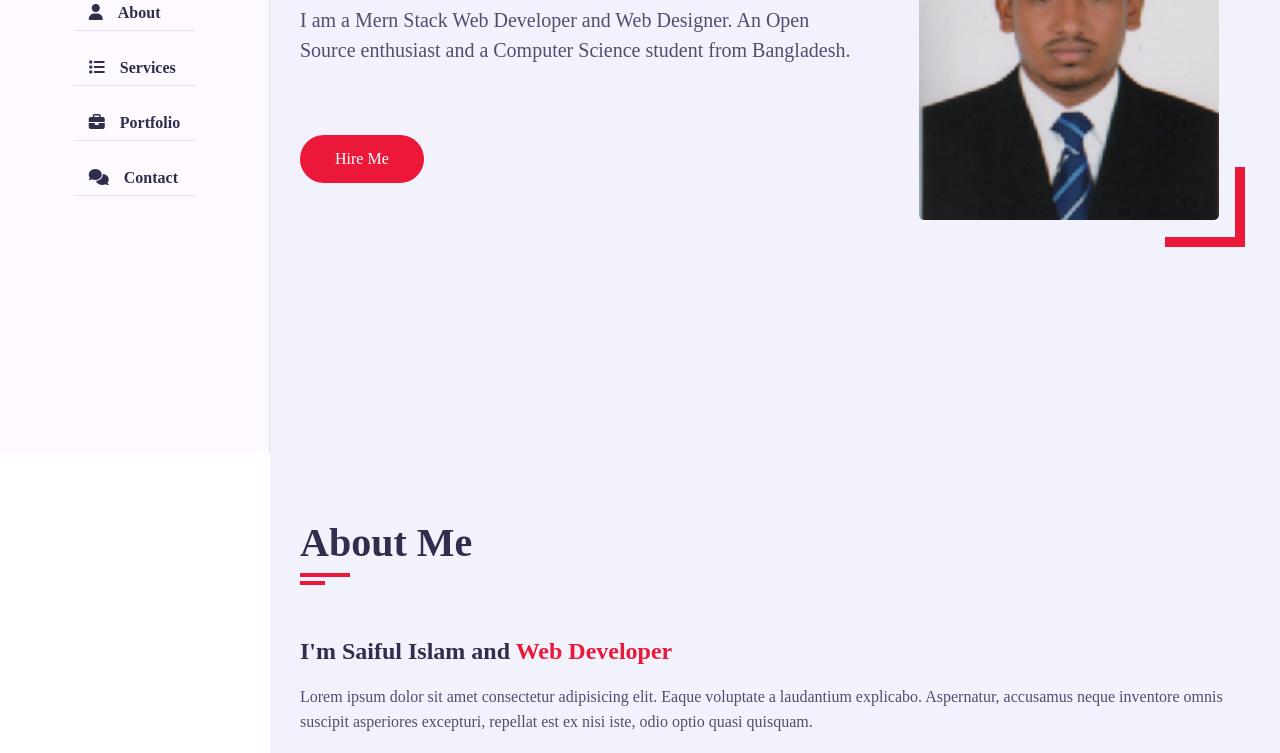
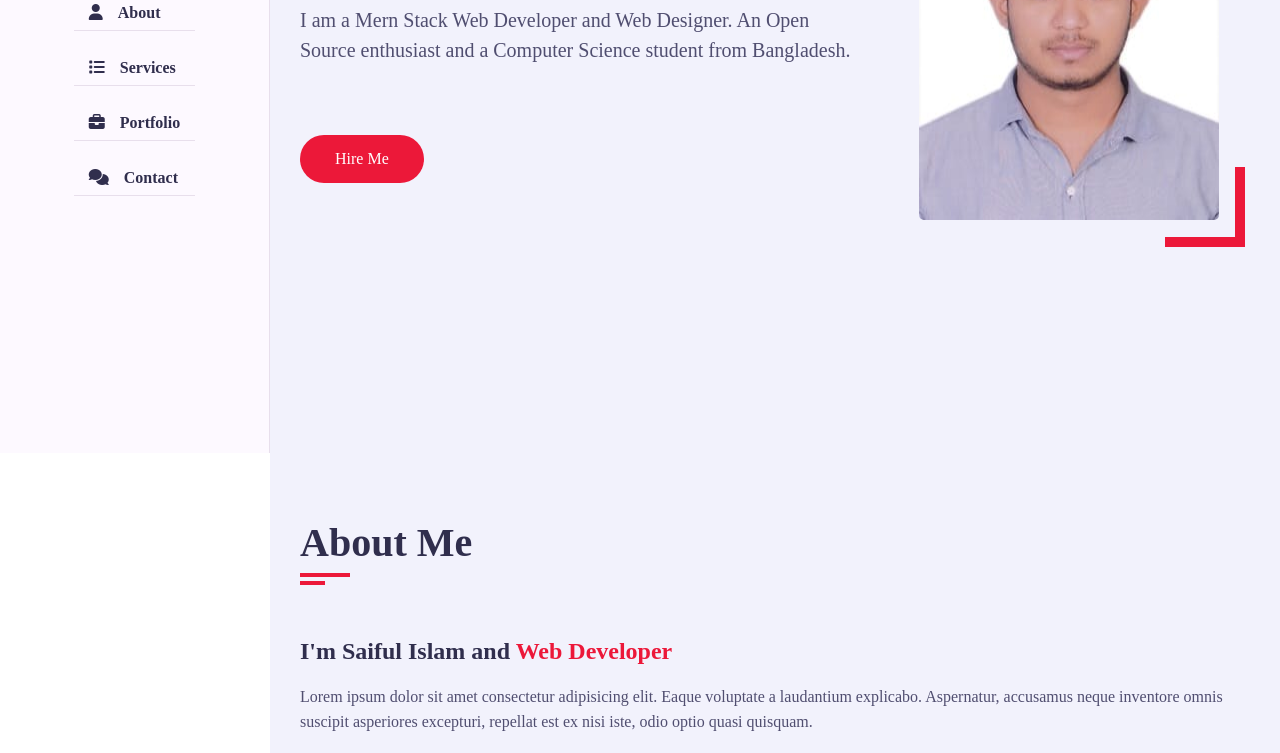
Before and after one commit to saiful61/personal-poftfolio, a plain HTML site: page index.html in a window 1280 px wide. Shown: the part 347-1100 px from the top of the page. Drawn offline with nearby package versions, Linux system fonts and the light colour scheme; a web font is replaced by a local one.

Commit message:
responsive

```diff
--- a/css/style.css
+++ b/css/style.css
@@ -760,7 +760,7 @@ h3.my-profession {
     }
 }
 
-@media(max-width:767px) {
+@media(max-width:600px) {
 
     .contact .contact-form .col-6,
     .contact .contact-info-item,
--- a/index.html
+++ b/index.html
@@ -55,7 +55,7 @@
                             <a href="#contact" class="btn hire-me">Hire Me</a>
                         </div>
                         <div class="home-img padd-15">
-                            <img src="images/saiful.jpg" alt="">
+                            <img src="images/shakil.jpg" alt="">
                         </div>
                     </div>
                 </div>
```
